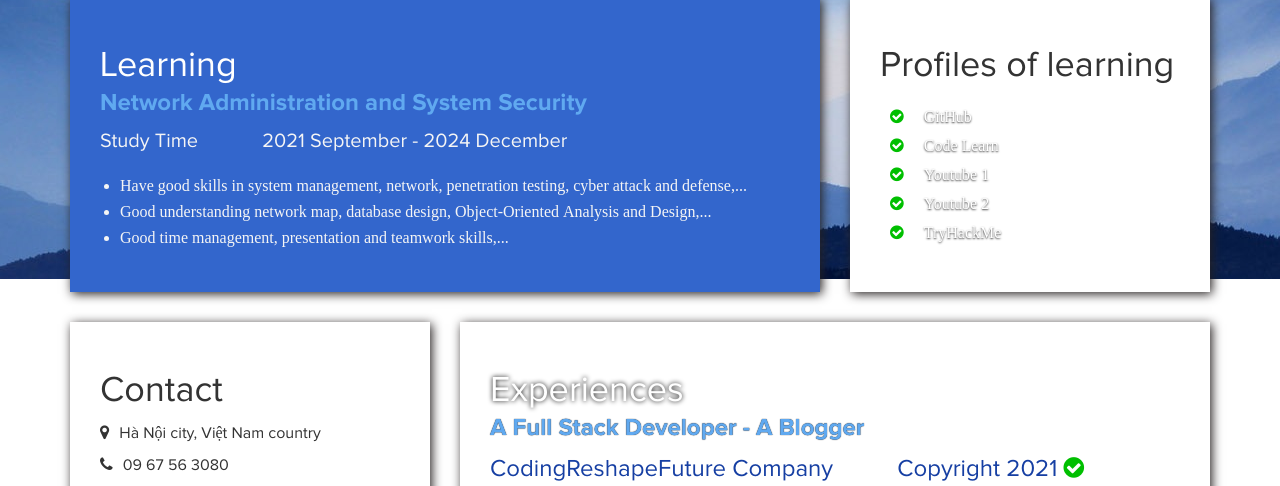
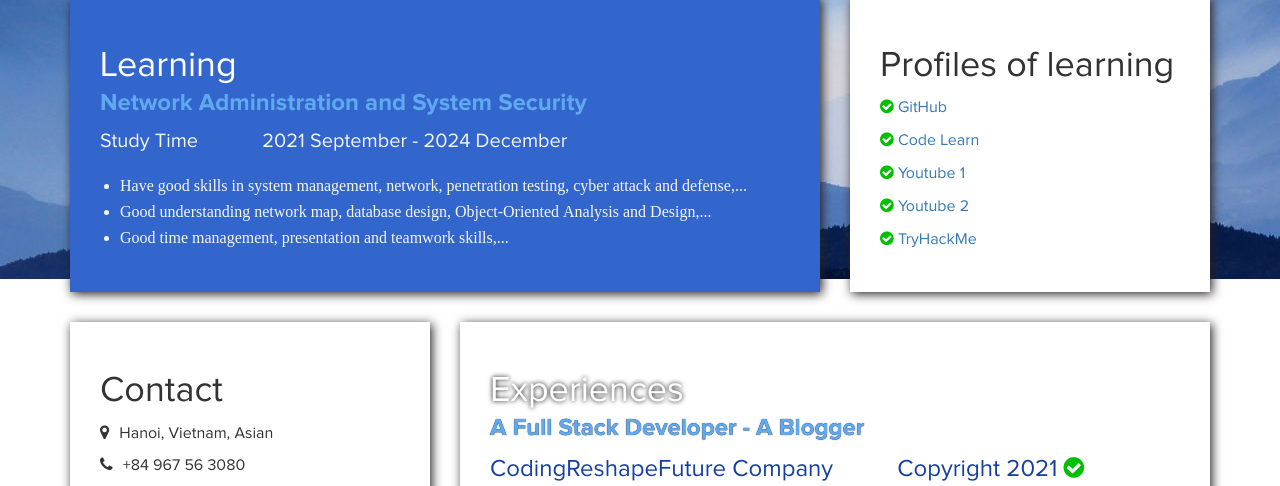
Before and after one commit to lucthienphong1120/lucthienphong1120.github.io, a plain HTML site: page index.html in a window 1280 px wide. Shown: the part 1065-1551 px from the top of the page. Drawn offline with nearby package versions, Linux system fonts and the light colour scheme.

Commit message:
Update index.html

```diff
--- a/index.html
+++ b/index.html
@@ -396,27 +396,26 @@
 				<div class="col-md-4 col-sm-12">
 					<div class="achievements" data-aos="fade-up-left" data-aos-duration="1500">
 						<h2>Profiles of learning</h2>
-						<ul style="font-family: auto;">
-							<li>
+							<p>
 								<i style="color: #00bf00;" class="fa fa-check-circle"></i>
 								<a href="https://github.com/lucthienphong1120">GitHub</a>
-							</li>
-							<li>
+							</p>
+							<p>
 								<i style="color: #00bf00;" class="fa fa-check-circle"></i>
 								<a href="https://codelearn.io/profile/9600509">Code Learn</a>
-							</li>
-							<li>
+							</p>
+							<p>
 								<i style="color: #00bf00;" class="fa fa-check-circle"></i>
 								<a href="https://www.youtube.com/c/CodingReshapeFuture">Youtube 1</a>
-							</li>
-							<li>
+							</p>
+							<p>
 								<i style="color: #00bf00;" class="fa fa-check-circle"></i>
 								<a href="https://www.youtube.com/c/CRFCommunity">Youtube 2</a>
-							</li>
-							<li>
+							</p>
+							<p>
 								<i style="color: #00bf00;" class="fa fa-check-circle"></i>
 								<a href="https://tryhackme.com/p/lucthienphong112">TryHackMe</a>
-							</li>
+							</p>
 						</ul>
 					</div>
 				</div>
@@ -429,8 +428,8 @@
 				<div class="col-md-4 col-sm-12">
 					<div class="contact" data-aos="flip-left" data-aos-duration="1500">
 						<h2>Contact</h2>
-						<p><i class="fa fa-map-marker"></i> Hà Nội city, Việt Nam country</p>
-						<p><i class="fa fa-phone"></i> 09 67 56 3080</p>
+						<p><i class="fa fa-map-marker"></i> Hanoi, Vietnam, Asian</p>
+						<p><i class="fa fa-phone"></i> +84 967 56 3080</p>
 						<p><i class="fa fa-envelope"></i> ltp@crfmail.com</p>
 						<p>
 							<i class="fa fa-wordpress"></i>
```
